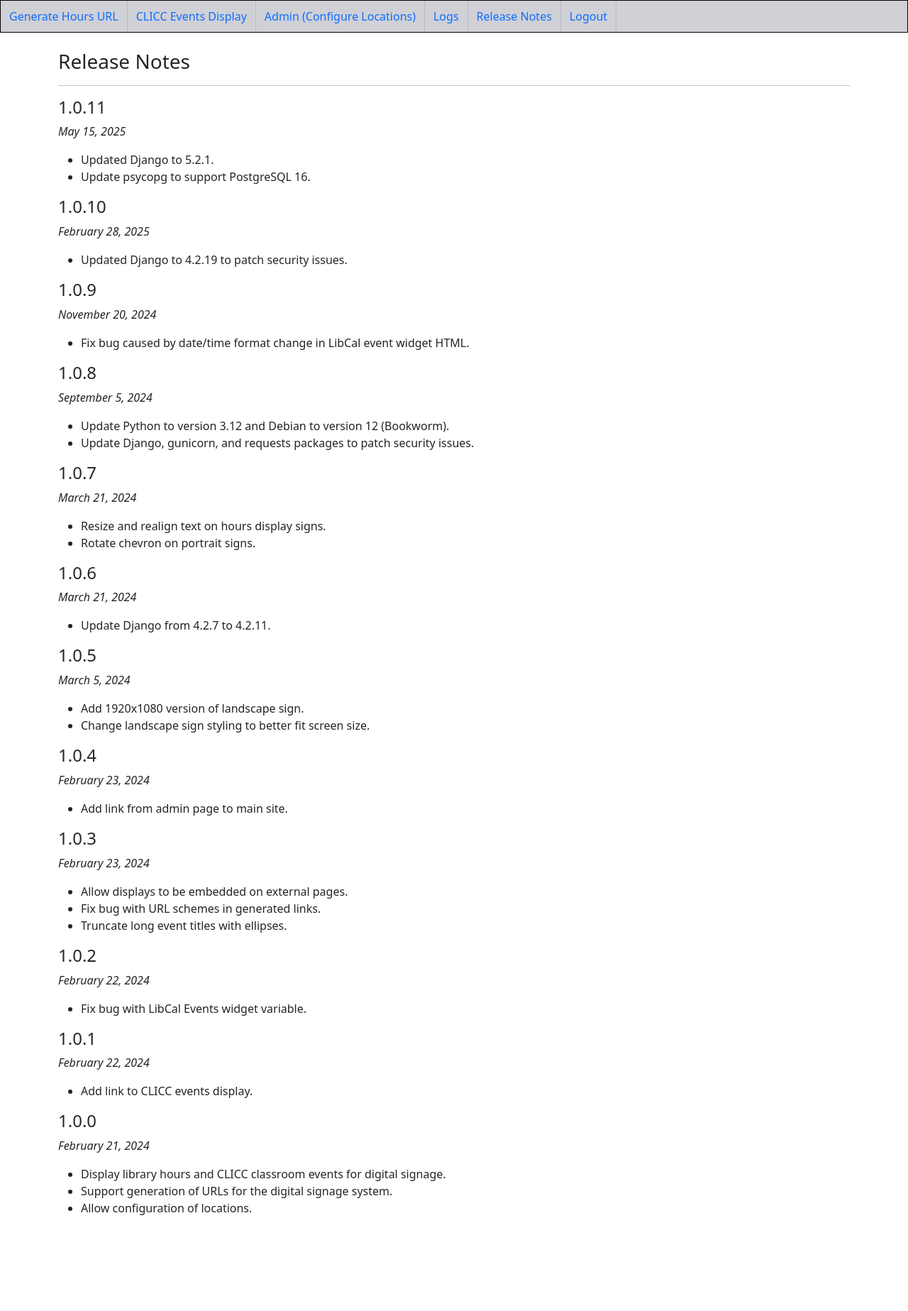
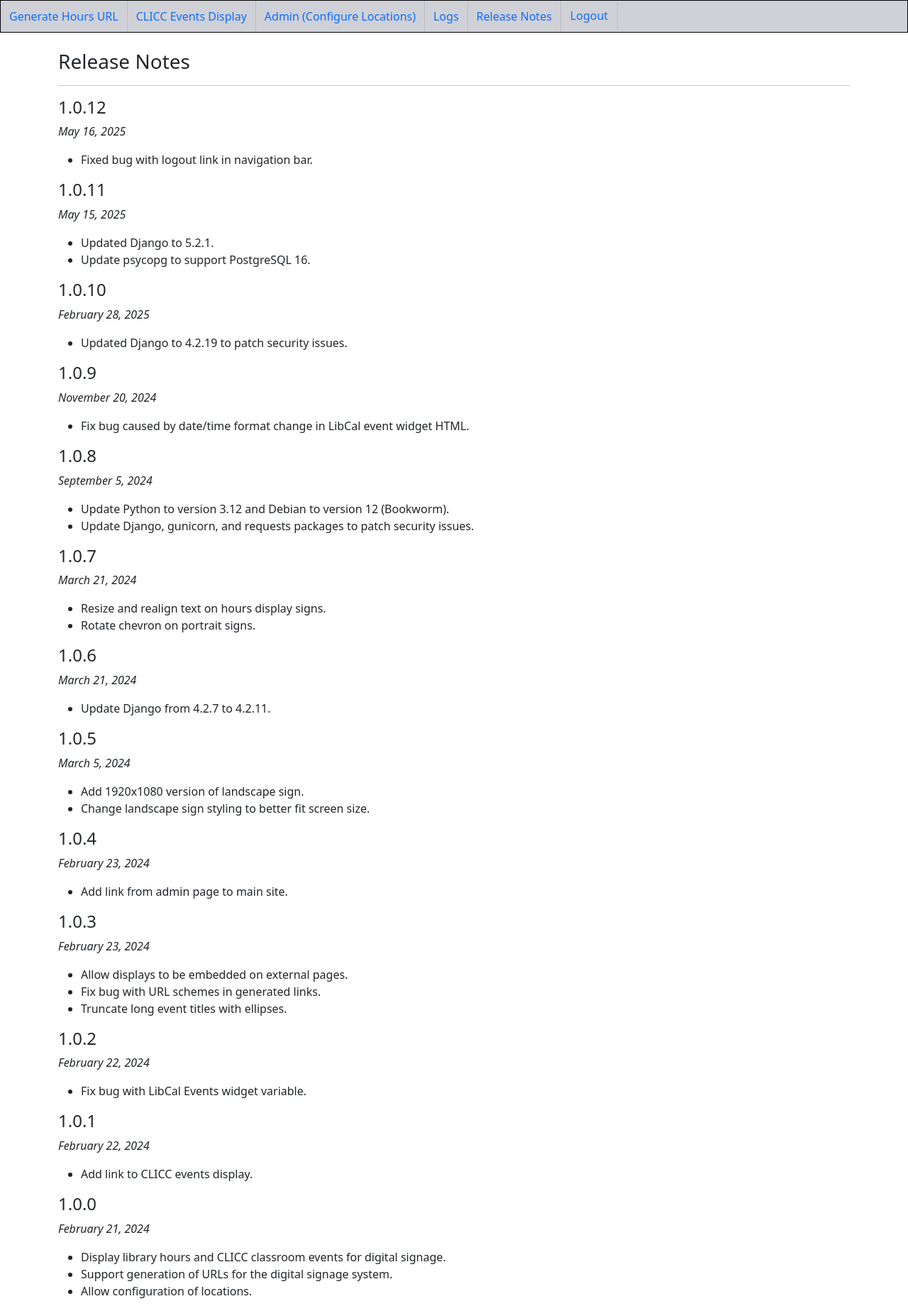
Before and after one commit to UCLALibrary/digital-signage-hours, a Django app: page /release_notes/ in a window 1280 px wide. Shown: the whole page at 71% size. Before the commit the page ends 1712 px from the top, so only its background shows below. Run offline with Django 4.2, Linux system fonts and the light colour scheme; the visitor is signed in with stand-in values (Sample User, id 1); parts of the project's set-up code (start-up, migrations or seed data) failed here and were passed over; some libraries are stand-ins or nearby versions.

Commit message:
SYS-1832: fix logout link (#20)
* fix logout link
* add release notes and tag bump

```diff
--- a/charts/prod-signage-values.yaml
+++ b/charts/prod-signage-values.yaml
@@ -6,7 +6,7 @@ replicaCount: 1
 
 image:
   repository: uclalibrary/digital-signage-hours
-  tag: v1.0.11
+  tag: v1.0.12
   pullPolicy: Always
 
 nameOverride: ""
--- a/signs/templates/signs/base.html
+++ b/signs/templates/signs/base.html
@@ -20,7 +20,10 @@
         <li><a href="/admin/">Admin (Configure Locations)</a></li>
         <li><a href="/logs/">Logs</a></li>
         <li><a href="/release_notes/">Release Notes</a></li>
-        <li><a href="/accounts/logout/">Logout</a></li>
+        <li><form action="{% url 'logout' %}" method="post">
+            {% csrf_token %}
+            {% bootstrap_button "Logout" button_type="submit" button_class="link-primary" %}
+        </form></li>
     </ul>
     <br>
     <div class="container">
--- a/signs/templates/signs/release_notes.html
+++ b/signs/templates/signs/release_notes.html
@@ -3,6 +3,12 @@
 {% block content %}
 <h3>Release Notes</h3>
 <hr/>
+<h4>1.0.12</h4>
+<p><i>May 16, 2025</i></p>
+<ul>
+    <li>Fixed bug with logout link in navigation bar.</li>
+</ul>
+
 <h4>1.0.11</h4>
 <p><i>May 15, 2025</i></p>
 <ul>
--- a/static/css/base_style.css
+++ b/static/css/base_style.css
@@ -13,9 +13,17 @@ ul.navbar {
   border-right: 1px solid #bcbcc5;
 }
 
-.navbar li a {
+.navbar li a,
+.navbar li button {
   display: block;
   text-align: center;
-  padding: 10px 12px;
   text-decoration: none;
 }
+
+.navbar li a {
+  padding: 10px 12px;
+}
+
+.navbar li form {
+  height: 24px;
+}
```
